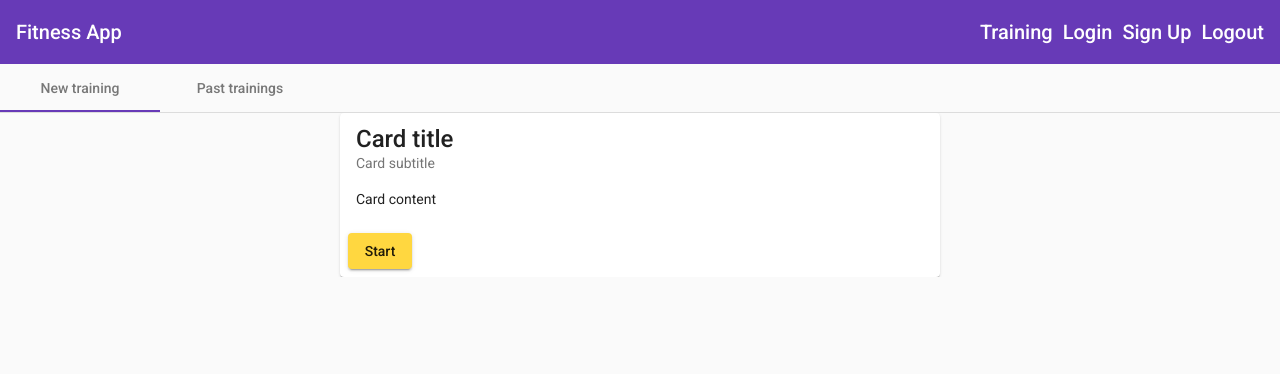
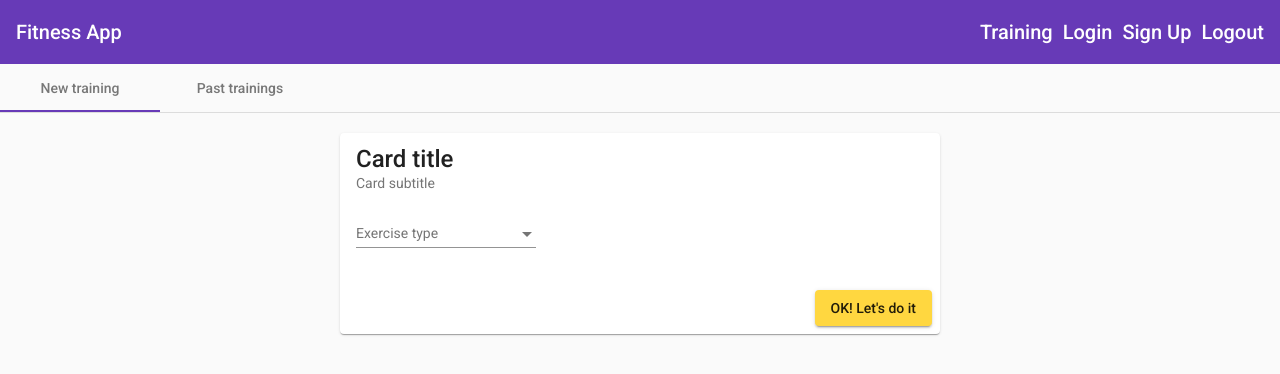
Before and after one commit to StormValen/fitness-app, an Angular app: page /training in a window 1280 px wide. Shown: the top 374 px of the page. Built offline with nearby package versions, Linux system fonts and the light colour scheme.

Commit message:
(feat) MatSelectModule and select option on new training

```diff
--- a/src/app/components/training/new-training/new-training.component.html
+++ b/src/app/components/training/new-training/new-training.component.html
@@ -1,10 +1,18 @@
-<section fxLayout fxLayoutAlign="center">
+<section class="new-training" fxLayout fxLayoutAlign="center">
   <mat-card fxFlex="600px" fxFlex.lt-sm="350px">
     <mat-card-title>Card title</mat-card-title>
     <mat-card-subtitle>Card subtitle</mat-card-subtitle>
-    <mat-card-content>Card content</mat-card-content>
-    <mat-card-actions>
-      <button type="submit" mat-raised-button color="accent">Start</button>
+    <mat-card-content>
+      <mat-form-field>
+        <mat-label>Exercise type</mat-label>
+        <mat-select>
+          <mat-option value="burpees">Burpees</mat-option>
+          <mat-option value="t2b">Toes to Bar</mat-option>
+        </mat-select>
+      </mat-form-field>
+    </mat-card-content>
+    <mat-card-actions fxLayoutAlign="end">
+      <button type="submit" mat-raised-button color="accent">OK! Let's do it</button>
     </mat-card-actions>
   </mat-card>
 </section>
--- a/src/app/components/training/new-training/new-training.component.scss
+++ b/src/app/components/training/new-training/new-training.component.scss
@@ -0,0 +1,5 @@
+:host {
+  .new-training {
+    padding: 20px 0 20px 0;
+  }
+}
```
Also changed, not shown: src/app/material.module.ts (+5 -2 lines).
